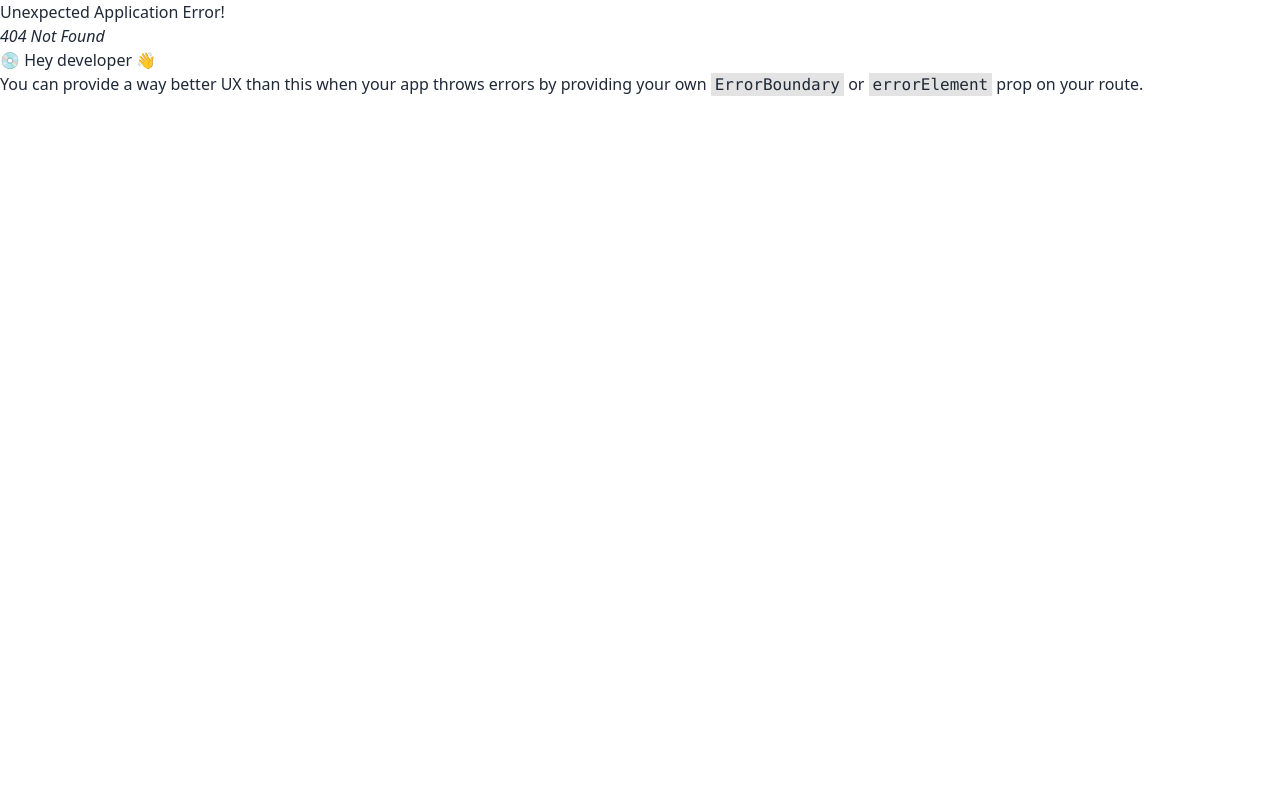
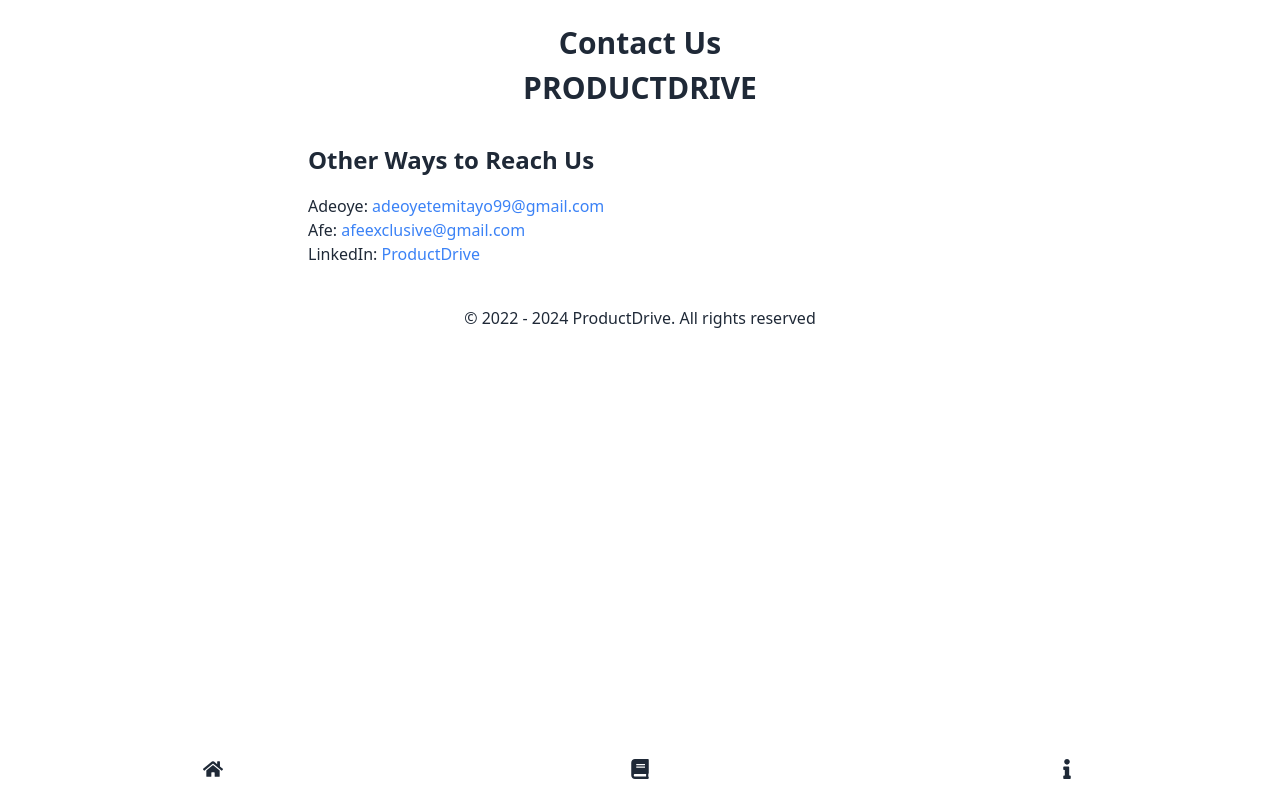
Before and after one commit to kingwisdom/gomimi, a React (Vite) app: page /info in a window 1280 px wide. Before the commit this address had no page. Built offline with nearby package versions, Linux system fonts and the light colour scheme.

Commit message:
add info page

```diff
--- a/src/components/Footer.tsx
+++ b/src/components/Footer.tsx
@@ -14,7 +14,7 @@
                     <FaBook className="h-5 w-5" />
                 </button>
             </Link>
-            <Link to="/about">
+            <Link to="/info">
                 <button>
                     <FaInfo className="h-5 w-5" />
                 </button>
--- /dev/null
+++ b/src/pages/About.tsx
@@ -0,0 +1,25 @@
+
+const About = () => {
+    return (
+        <div className="container mx-auto p-5">
+            <header className="text-center mb-8">
+                <h2 className="text-3xl font-bold">Contact Us</h2>
+                <h2 className="text-3xl font-bold">PRODUCTDRIVE</h2>
+            </header>
+            <main>
+
+                <section>
+                    <h2 className="text-2xl font-semibold mb-4">Other Ways to Reach Us</h2>
+                    <p>Adeoye: <a href="mailto:adeoyetemitayo99@gmail.com" className="text-blue-500">adeoyetemitayo99@gmail.com</a></p>
+                    <p>Afe: <a href="mailto:afeexclusive@gmail.com" className="text-blue-500">afeexclusive@gmail.com</a></p>
+                    <p>LinkedIn: <a href="https://www.linkedin.com/company/81312122/admin/feed/following/" className="text-blue-500">ProductDrive</a></p>
+                </section>
+            </main>
+            <footer className="text-center mt-10">
+                <p>&copy; 2022 - {new Date().getFullYear()} ProductDrive. All rights reserved</p>
+            </footer>
+        </div>
+    );
+};
+
+export default About;
--- a/src/router/router.tsx
+++ b/src/router/router.tsx
@@ -2,6 +2,7 @@
 import Home from "../pages/Home";
 import Wrapper from "../layouts/Wrapper";
 import Story from "../pages/Story";
+import About from "../pages/About";
 
 
 const routers = createBrowserRouter([
@@ -10,7 +11,7 @@
     children: [
       { path: "/", element: <Home /> },
       { path: "/story", element: <Story /> },
-      // { path: "/visit/:destination", element: <VisitWrapper /> },
+      { path: "/info", element: <About /> },
     ],
   },
 ]);
```
